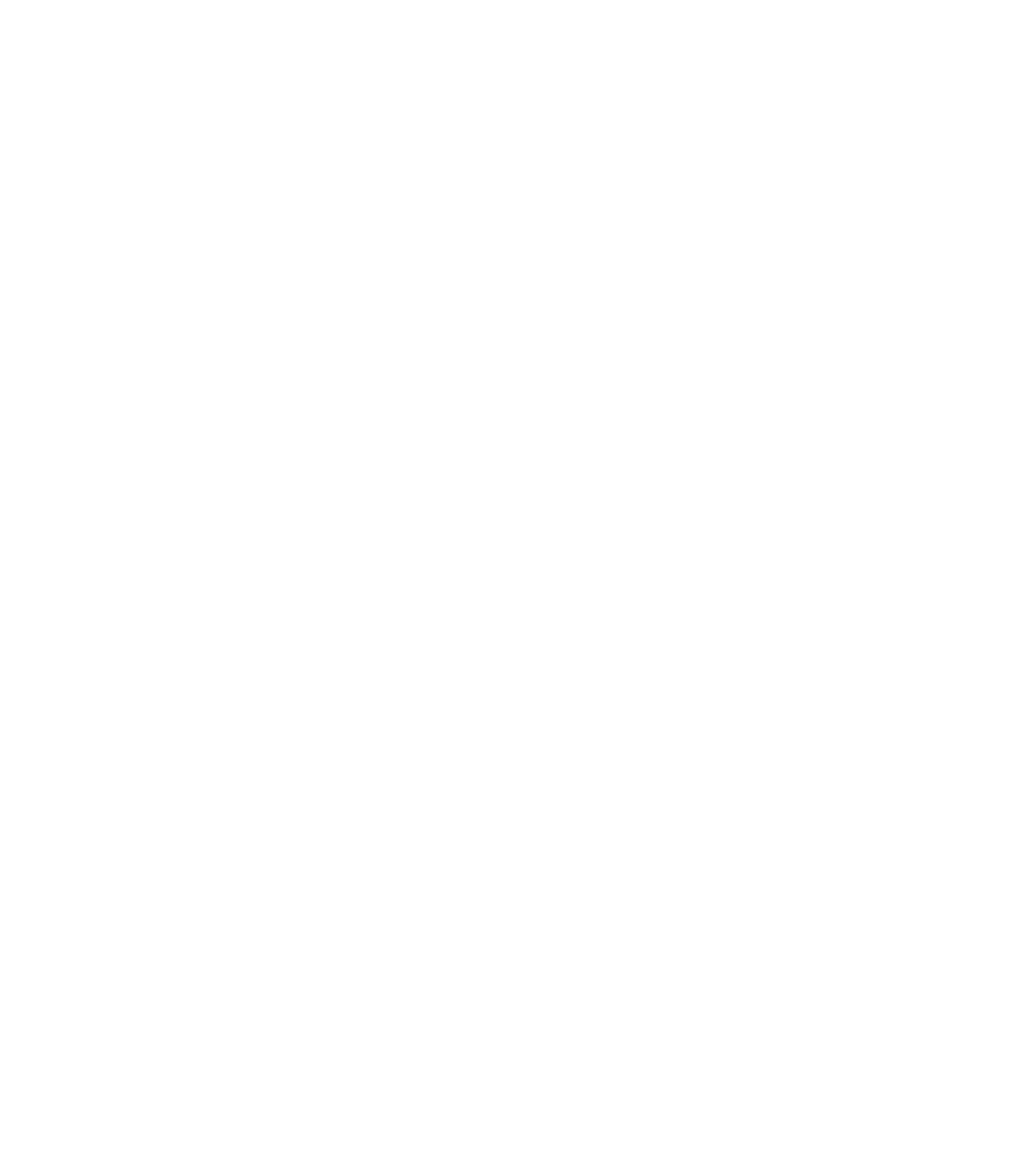
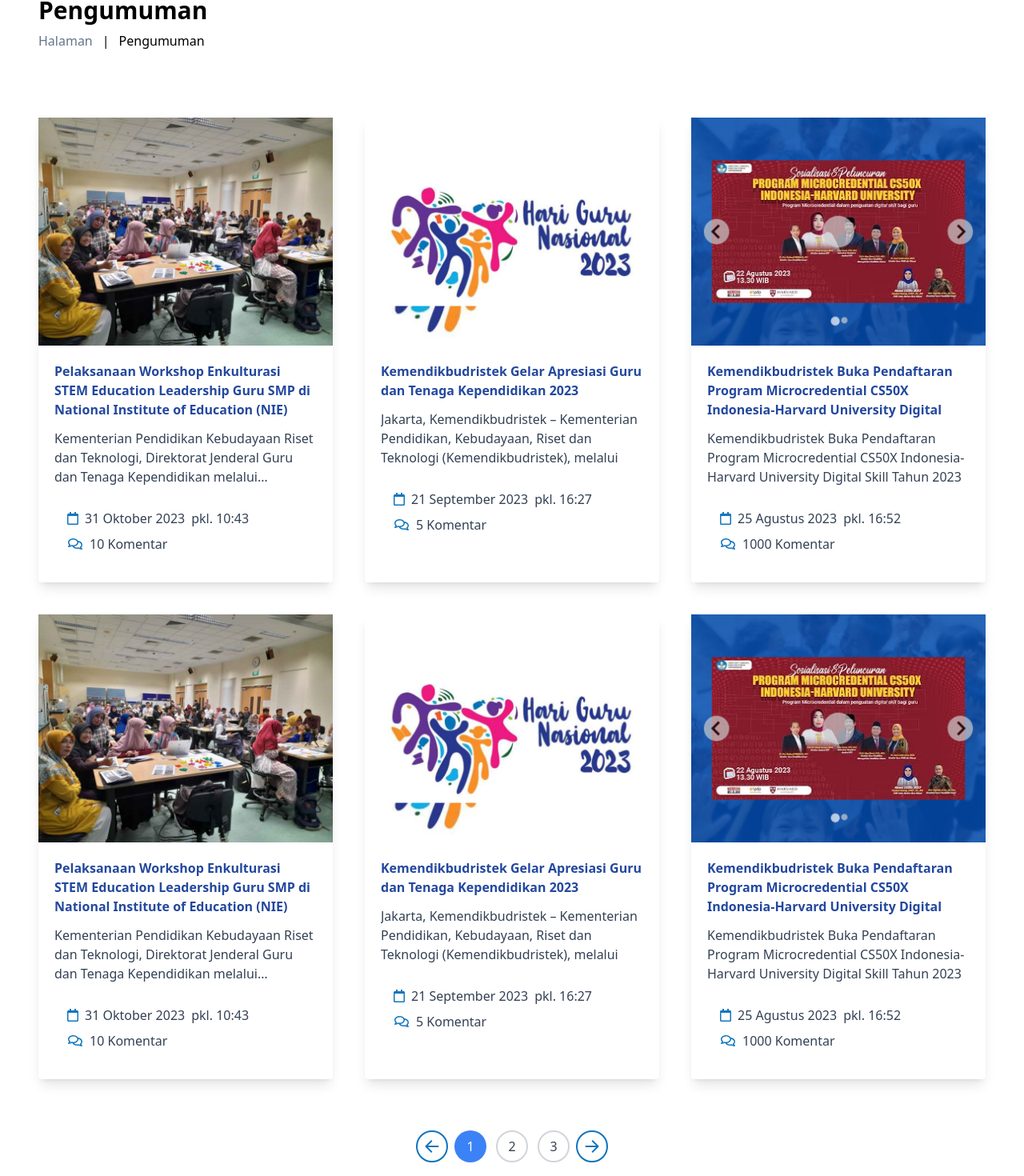
Before and after one commit to radhityaa/kemdikbud-fe, a React (Vite) app: page /pengumuman in a window 1280 px wide. Shown: the part 590-2060 px from the top of the page at 80% size. Before the commit the page ends 800 px from the top, so only its background shows below. Built offline with nearby package versions, Linux system fonts and the light colour scheme.

Commit message:
slicing/pengumuman

```diff
--- a/src/App.jsx
+++ b/src/App.jsx
@@ -14,8 +14,9 @@
 const BehaviorGuide = lazy(() => import('./pages/Profile/BehaviorGuide'))
 const Office = lazy(() => import('./pages/Profile/Office'))
 
-// NOTE - Berita
+// NOTE - Publication
 const Berita = lazy(() => import('./pages/Berita'))
+const Announcement = lazy(() => import('./pages/Announcement'))
 
 export default function App() {
   return (
@@ -41,10 +42,9 @@
           <Route path="panduan-perilaku-core-value" element={<BehaviorGuide />} />
           <Route path="office" element={<Office />} />
         </Route>
-        {/* NOTE - Berita */}
-        <Route path="/berita">
-          <Route path="" element={<Berita />} />
-        </Route>
+        {/* NOTE - Publication */}
+        <Route path="berita" element={<Berita />} />
+        <Route path="pengumuman" element={<Announcement />} />
 
       </Routes>
     </Suspense>
--- a/src/dummy/NavbarItems.jsx
+++ b/src/dummy/NavbarItems.jsx
@@ -10,7 +10,7 @@
 
 export const publikasi = [
     { url: '/berita', label: 'Berita' },
-    { url: '/', label: 'Pengumuman' },
+    { url: '/pengumuman', label: 'Pengumuman' },
     { url: '/', label: 'Statistik Guru Jawa Barat' },
     { url: '/', label: 'Galeri' },
     { url: '/', label: 'Sejarah' },
--- /dev/null
+++ b/src/pages/Announcement/Announcement.jsx
@@ -0,0 +1,27 @@
+import React from 'react'
+import App from '../Layout/App'
+import ContentHeader from '../../components/ContentHeader'
+import MyCard from '../../components/MyCard'
+import ImageNews1 from '../../assets/images/news/news1.png'
+import ImageNews2 from '../../assets/images/news/news2.png'
+import ImageNews3 from '../../assets/images/news/news3.png'
+import Pagination from '../../components/Pagination'
+
+export default function Announcement() {
+    return (
+        <App title={'Pengumuman'}>
+            <ContentHeader text={'Pengumuman'} />
+
+            <div className='grid md:grid-cols-3 gap-10'>
+                <MyCard img={ImageNews3} url='#' title='Pelaksanaan Workshop Enkulturasi STEM Education Leadership Guru SMP di National Institute of Education (NIE)' description='Kementerian Pendidikan Kebudayaan Riset dan Teknologi, Direktorat Jenderal Guru dan Tenaga Kependidikan melalui Direktorat' date='31 Oktober 2023' time='10:43' commentCount='10' />
+                <MyCard img={ImageNews2} url='#' title='Kemendikbudristek Gelar Apresiasi Guru dan Tenaga Kependidikan 2023' description='Jakarta, Kemendikbudristek – Kementerian Pendidikan, Kebudayaan, Riset dan Teknologi (Kemendikbudristek), melalui' date='21 September 2023' time='16:27' commentCount='5' />
+                <MyCard img={ImageNews1} url='#' title='Kemendikbudristek Buka Pendaftaran Program Microcredential CS50X Indonesia-Harvard University Digital' description='Kemendikbudristek Buka Pendaftaran Program Microcredential CS50X Indonesia- Harvard University Digital Skill Tahun 2023' date='25 Agustus 2023' time='16:52' commentCount='1000' />
+                <MyCard img={ImageNews3} url='#' title='Pelaksanaan Workshop Enkulturasi STEM Education Leadership Guru SMP di National Institute of Education (NIE)' description='Kementerian Pendidikan Kebudayaan Riset dan Teknologi, Direktorat Jenderal Guru dan Tenaga Kependidikan melalui Direktorat' date='31 Oktober 2023' time='10:43' commentCount='10' />
+                <MyCard img={ImageNews2} url='#' title='Kemendikbudristek Gelar Apresiasi Guru dan Tenaga Kependidikan 2023' description='Jakarta, Kemendikbudristek – Kementerian Pendidikan, Kebudayaan, Riset dan Teknologi (Kemendikbudristek), melalui' date='21 September 2023' time='16:27' commentCount='5' />
+                <MyCard img={ImageNews1} url='#' title='Kemendikbudristek Buka Pendaftaran Program Microcredential CS50X Indonesia-Harvard University Digital' description='Kemendikbudristek Buka Pendaftaran Program Microcredential CS50X Indonesia- Harvard University Digital Skill Tahun 2023' date='25 Agustus 2023' time='16:52' commentCount='1000' />
+            </div>
+
+            <Pagination />
+        </App>
+    )
+}
--- /dev/null
+++ b/src/pages/Announcement/index.js
@@ -0,0 +1 @@
+export { default } from "./Announcement"
```
